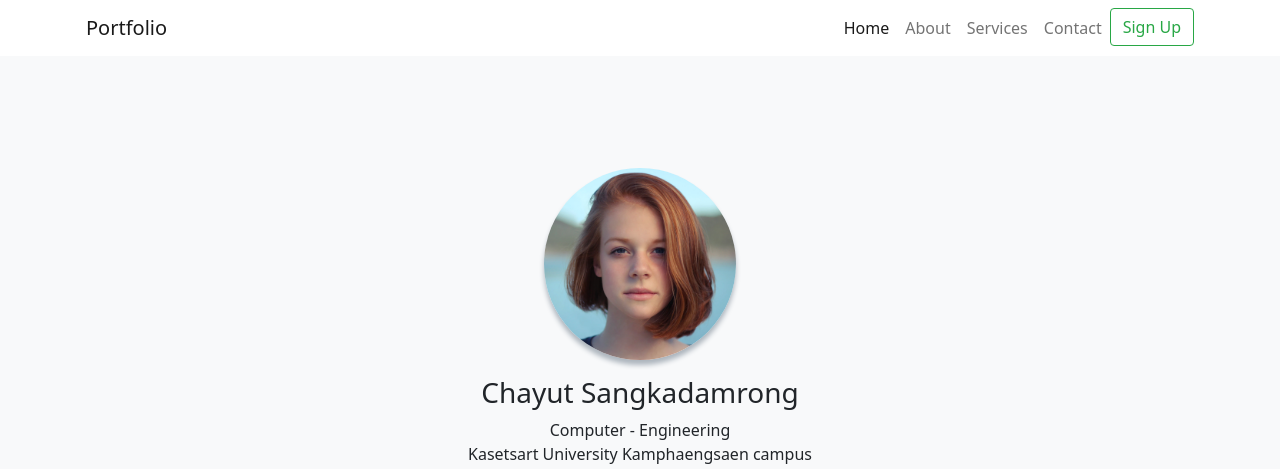
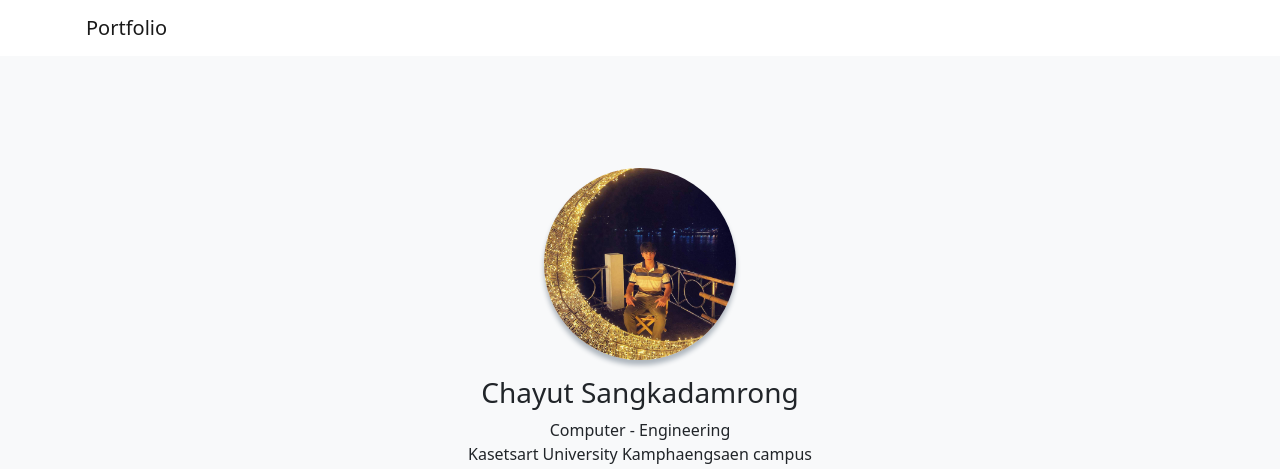
Before and after one commit to Did85258/MyPortfolio, a website: page index.html in a window 1280 px wide. Shown: the top 469 px of the page. Drawn offline with nearby package versions, Linux system fonts and the light colour scheme.

Commit message:
sec commit

```diff
--- a/index.html
+++ b/index.html
@@ -20,23 +20,7 @@
         </button>
 
         <div class="collapse navbar-collapse" id="navbarToggler">
-          <ul class="navbar-nav ml-auto mb-2 mb-lg-0">
-            <li class="nav-item">
-              <a href="#" class="nav-link active" aria-current="page">Home</a>
-            </li>
-            <li class="nav-item">
-              <a href="#" class="nav-link">About</a>
-            </li>
-            <li class="nav-item">
-              <a href="#" class="nav-link">Services</a>
-            </li>
-            <li class="nav-item">
-              <a href="#" class="nav-link">Contact</a>
-            </li>
-            <li class="nav-item">
-              <button class="btn btn-outline-success" type="submit">Sign Up</button>
-            </li>
-          </ul>
+
         </div>
       </div>
     </nav>
@@ -47,7 +31,7 @@
         <div class="row">
           <div class="col-lg-12">
             <div class="testimonials-item mx-auto mb-5 mb-lg-0">
-              <img src="img/testimonials-1.jpg" class="img-fluid rounded-circle mb-3" alt="">
+              <img src="img/pro.jpg" class="img-fluid rounded-circle mb-3" alt="">
               <h3>Chayut Sangkadamrong</h3>
               <p class="font-weight-light mb-0">Computer - Engineering</p>
               <p class="font-weight-light mb-0">Kasetsart University Kamphaengsaen campus</p><br>
```
Also changed, not shown: img/banner.jpg (deleted), img/pro.jpg (added), img/showcase-1.jpg (deleted), img/showcase-2.jpg (deleted), img/showcase-3.jpg (deleted), img/testimonials-1.jpg (deleted), img/testimonials-2.jpg (deleted), img/testimonials-3.jpg (deleted).
